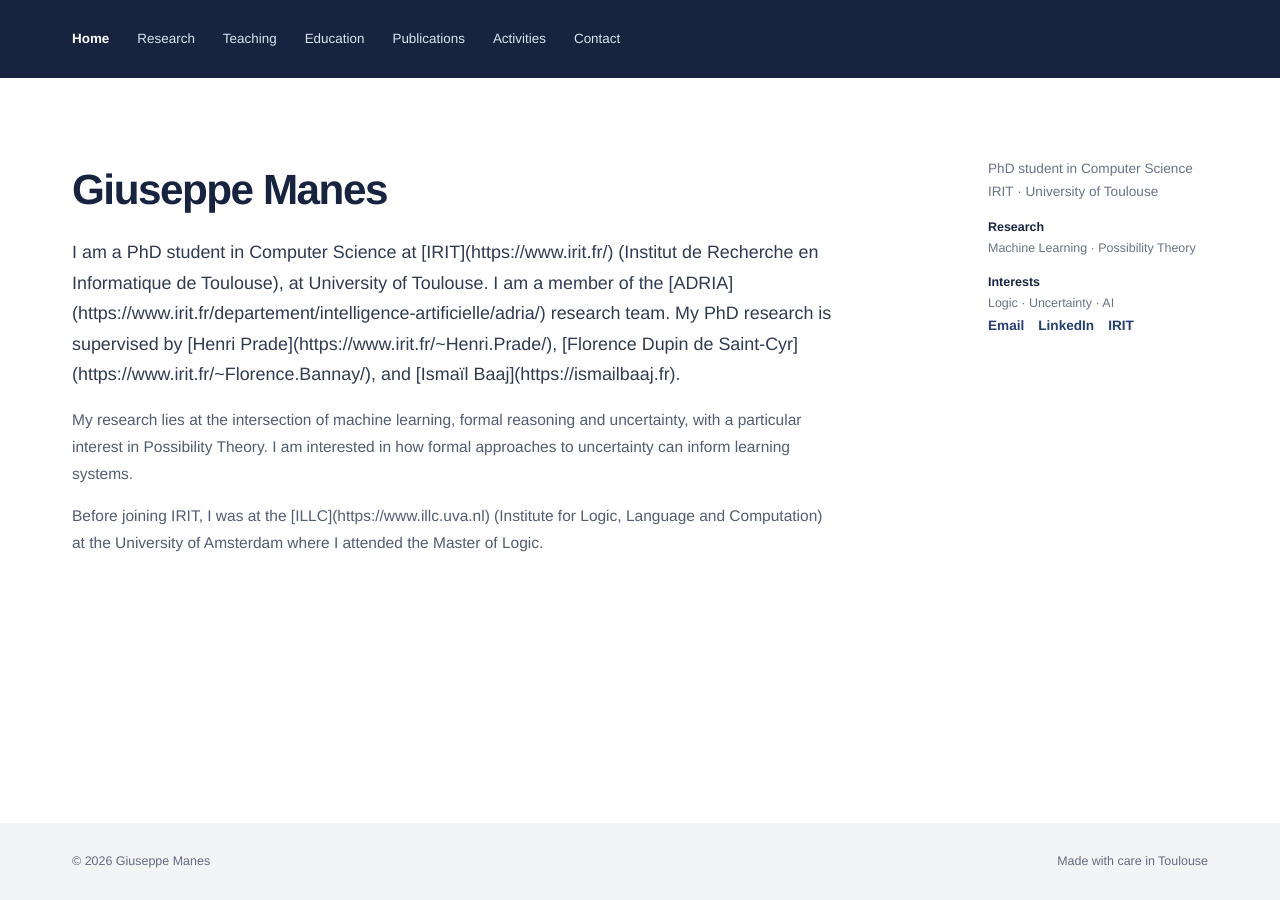
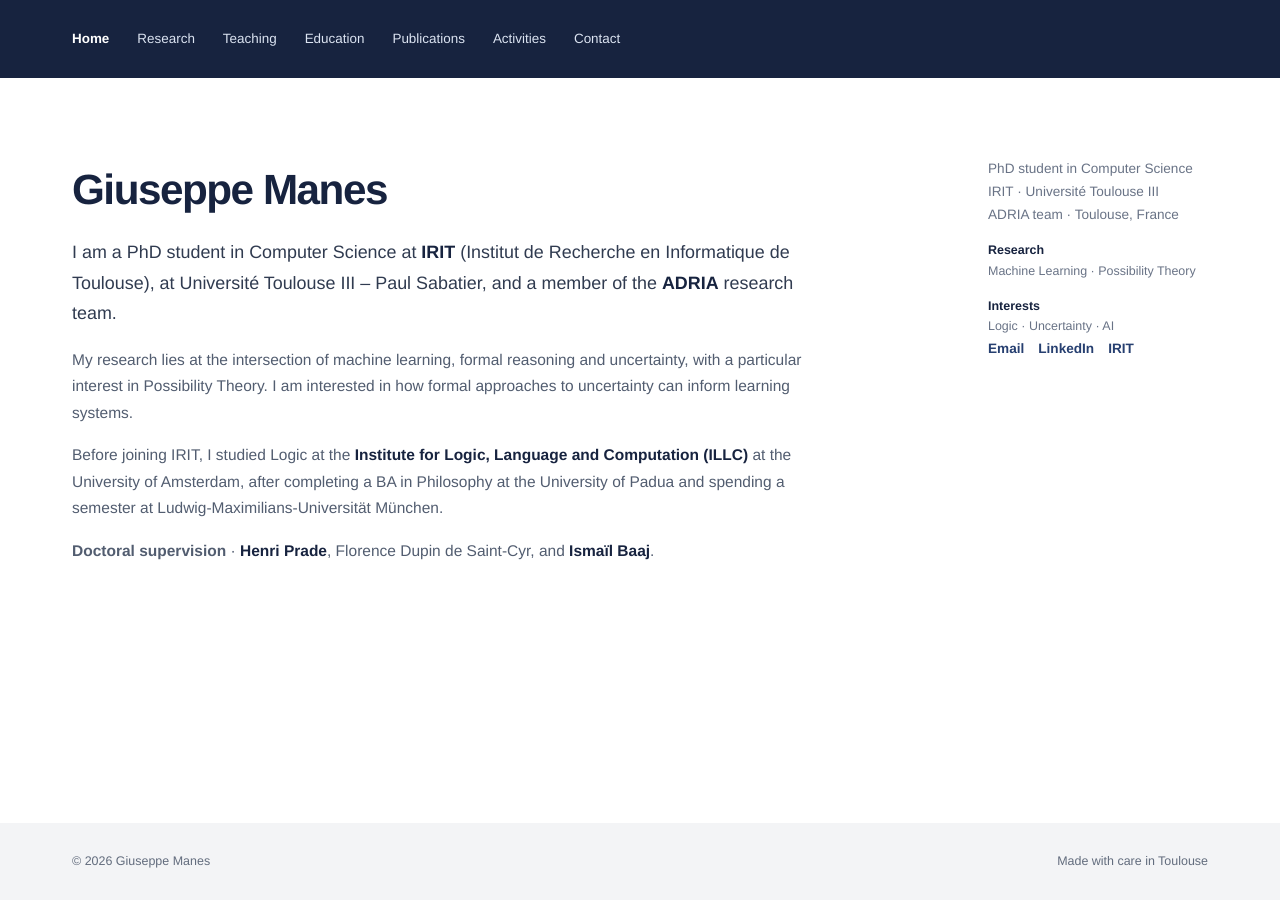
Before and after one commit to gmanes-1/gmanes-1.github.io, a Jekyll site: the page built from index.md, in a window 1280 px wide. Built offline with Jekyll 4.4.1, drawn with Linux system fonts in a browser that asks for light colours.

Commit message:
Fix homepage Markdown rendering, links, and two-column layout

```diff
--- a/index.md
+++ b/index.md
@@ -9,22 +9,22 @@ permalink: /
 
 # Giuseppe Manes
 
-<p class="lead">
-  I am a PhD student in Computer Science at [IRIT](https://www.irit.fr/) (Institut de Recherche en Informatique de Toulouse), at University of Toulouse. I am a member of the [ADRIA](https://www.irit.fr/departement/intelligence-artificielle/adria/) research team. My PhD research is supervised by [Henri Prade](https://www.irit.fr/~Henri.Prade/), [Florence Dupin de Saint-Cyr](https://www.irit.fr/~Florence.Bannay/), and [Ismaïl Baaj](https://ismailbaaj.fr).
-</p>
+I am a PhD student in Computer Science at [IRIT](https://www.irit.fr/) (Institut de Recherche en Informatique de Toulouse), at Université Toulouse III – Paul Sabatier, and a member of the [ADRIA](https://www.irit.fr/departement/intelligence-artificielle/adria/) research team.
+{: .lead }
 
-<p class="intro">
-  My research lies at the intersection of machine learning, formal reasoning and uncertainty, with a particular interest in Possibility Theory. I am interested in how formal approaches to uncertainty can inform learning systems.
-</p>
+My research lies at the intersection of machine learning, formal reasoning and uncertainty, with a particular interest in Possibility Theory. I am interested in how formal approaches to uncertainty can inform learning systems.
+{: .intro }
 
-<p class="intro">
-  Before joining IRIT, I was at the [ILLC](https://www.illc.uva.nl) (Institute for Logic, Language and Computation) at the University of Amsterdam where I attended the Master of Logic.
-</p>
+Before joining IRIT, I studied Logic at the [Institute for Logic, Language and Computation (ILLC)](https://www.illc.uva.nl) at the University of Amsterdam, after completing a BA in Philosophy at the University of Padua and spending a semester at Ludwig-Maximilians-Universität München.
+{: .intro }
+
+**Doctoral supervision** · [Henri Prade](https://www.irit.fr/~Henri.Prade/), Florence Dupin de Saint-Cyr, and [Ismaïl Baaj](https://ismailbaaj.fr/).
+{: .intro .supervision }
 
 </section>
 
 <aside class="sidebar-info">
-  <p>PhD student in Computer Science<br>IRIT · University of Toulouse</p>
+  <p>PhD student in Computer Science<br>IRIT · Université Toulouse III<br>ADRIA team · Toulouse, France</p>
   <p class="profile-meta"><strong>Research</strong><br>Machine Learning · Possibility Theory</p>
   <p class="profile-meta"><strong>Interests</strong><br>Logic · Uncertainty · AI</p>
   <p class="socials">
```
